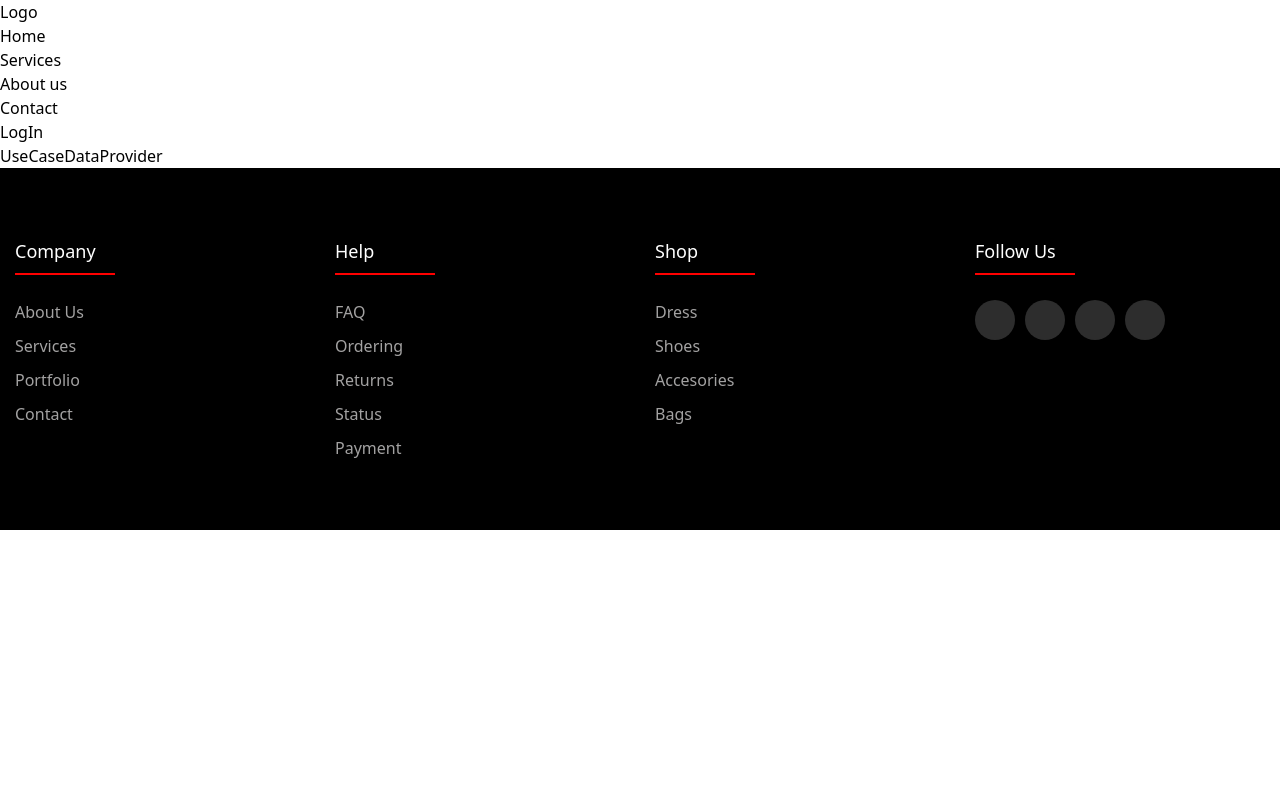
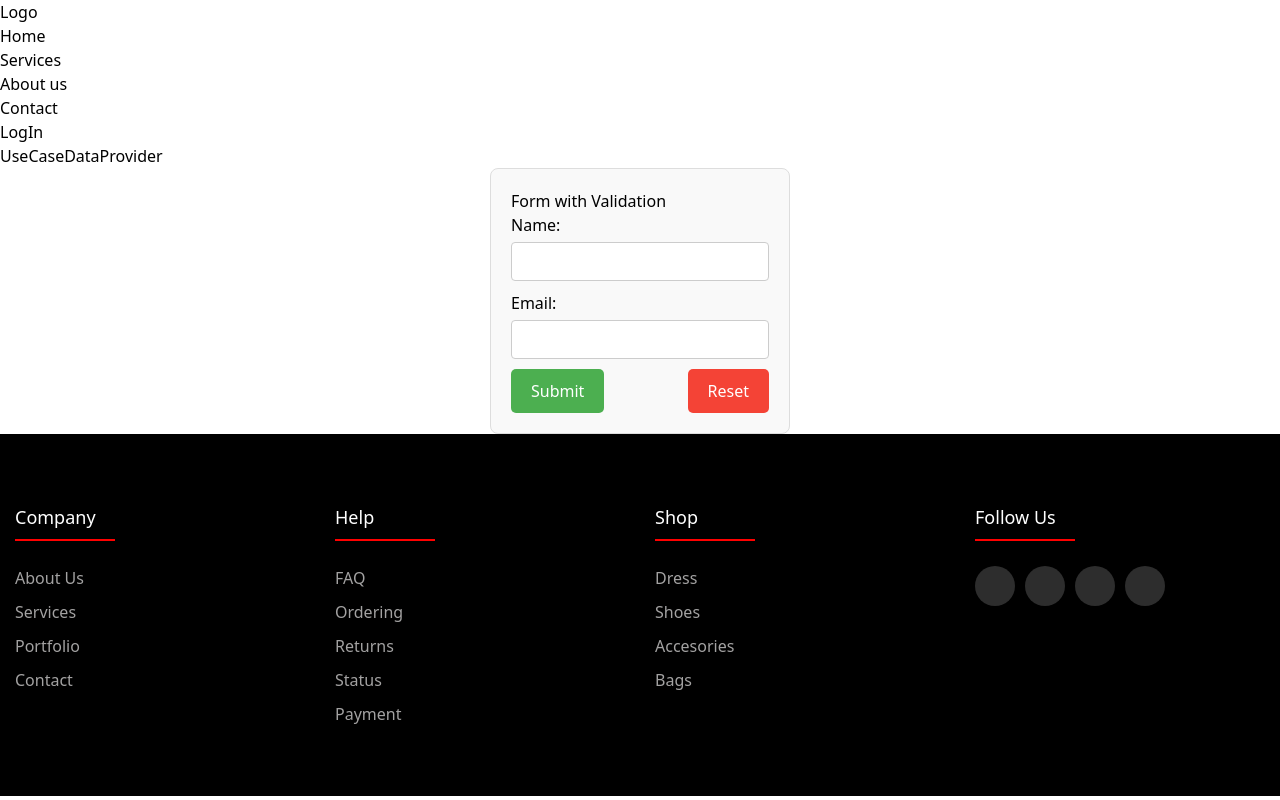
Before and after one commit to Codeer-man/web-dev, a React (Vite) app in the folder react/my-app/: page /useReducer in a window 1280 px wide. Built offline with nearby package versions, Linux system fonts and the light colour scheme.

Commit message:
useRef and useReduser hooks of react

```diff
--- a/react/my-app/src/App.jsx
+++ b/react/my-app/src/App.jsx
@@ -7,6 +7,8 @@ import Services from "./pages/Services";
 import Contact from "./pages/contactus"; // Renamed for consistency
 import Login from "./pages/Login";
 import Usecase from "./pages/Usecase";
+import Form from "./pages/useRef";
+import UseReduce from "./pages/useReduce";
 
 function App() {
   return (
@@ -20,6 +22,8 @@ function App() {
         <Route path="/contact" element={<Contact />} />
         <Route path="/login" element={<Login />} />
         <Route path="/usecase" element={<Usecase />} />
+        <Route path="/useRef" element={<Form />} />
+        <Route path="/useReducer" element={<UseReduce />} />
       </Routes>
       <Footer />
     </Router>
--- a/react/my-app/src/pages/Home.jsx
+++ b/react/my-app/src/pages/Home.jsx
@@ -1,7 +1,8 @@
-import React from "react";
-
 const Home = () => {
-  return <div>home</div>;
+  return (<div>
+    Welcome to the home page
+    </div>
+    );
 };
 
 export default Home;
--- /dev/null
+++ b/react/my-app/src/pages/useReduce.jsx
@@ -0,0 +1,194 @@
+import  { useReducer } from 'react';
+
+const initialState = {
+  name: '',
+  email: '',
+  emailValid: true,
+  nameValid: true,
+  error: '',
+  isSubmitted: false,
+};
+
+const formReducer = (state, action) => {
+  switch (action.type) {
+    case 'SET_FIELD':
+      return {
+        ...state,
+        [action.field]: action.value,
+        error: '', // Reset error when user updates a field
+      };
+
+    case 'VALIDATE_NAME':
+      return {
+        ...state,
+        nameValid: state.name.trim() !== '',
+        error: state.name.trim() === '' ? 'Name cannot be empty.' : '',
+      };
+
+    case 'VALIDATE_EMAIL':
+      const emailRegex = /^[a-zA-Z0-9._%+-]+@[a-zA-Z0-9.-]+\.[a-zA-Z]{2,4}$/;
+      return {
+        ...state,
+        emailValid: emailRegex.test(state.email),
+        error: !emailRegex.test(state.email) ? 'Invalid email format.' : '',
+      };
+
+    case 'SUBMIT_FORM':
+      if (!state.name || !state.email || !state.nameValid || !state.emailValid) {
+        return {
+          ...state,
+          error: 'Please fill out the form correctly.',
+        };
+      }
+      return {
+        ...state,
+        isSubmitted: true,
+        error: '', // Clear error on successful form submission
+      };
+
+    case 'RESET':
+      return initialState;
+
+    default:
+      return state;
+  }
+};
+
+function FormApp() {
+  // Use useReducer hook with the reducer and initial state
+  const [state, dispatch] = useReducer(formReducer, initialState);
+
+  // Handle input change for the name and email
+  const handleChange = (e) => {
+    dispatch({ type: 'SET_FIELD', field: e.target.name, value: e.target.value });
+  };
+
+  // Handle name validation
+  const handleNameBlur = () => {
+    dispatch({ type: 'VALIDATE_NAME' });
+  };
+
+  // Handle email validation
+  const handleEmailBlur = () => {
+    dispatch({ type: 'VALIDATE_EMAIL' });
+  };
+
+  // Handle form submission
+  const handleSubmit = (e) => {
+    e.preventDefault();
+    dispatch({ type: 'SUBMIT_FORM' });
+  };
+
+  // Reset the form
+  const handleReset = () => {
+    dispatch({ type: 'RESET' });
+  };
+
+  return (
+    <div style={styles.container}>
+      <h1>Form with Validation</h1>
+
+      {/* Error Message */}
+      {state.error && <p style={styles.error}>{state.error}</p>}
+
+      {/* Form */}
+      <form onSubmit={handleSubmit} style={styles.form}>
+        <div style={styles.inputContainer}>
+          <label>Name:</label>
+          <input
+            type="text"
+            name="name"
+            value={state.name}
+            onChange={handleChange}
+            onBlur={handleNameBlur}
+            style={styles.input}
+          />
+          {!state.nameValid && <span style={styles.errorText}>Name cannot be empty.</span>}
+        </div>
+
+        <div style={styles.inputContainer}>
+          <label>Email:</label>
+          <input
+            type="email"
+            name="email"
+            value={state.email}
+            onChange={handleChange}
+            onBlur={handleEmailBlur}
+            style={styles.input}
+          />
+          {!state.emailValid && <span style={styles.errorText}>Invalid email format.</span>}
+        </div>
+
+        <div style={styles.buttons}>
+          <button type="submit" style={styles.submitButton}>Submit</button>
+          <button type="button" onClick={handleReset} style={styles.resetButton}>Reset</button>
+        </div>
+      </form>
+
+      {/* Success Message */}
+      {state.isSubmitted && !state.error && <p style={styles.success}>Form submitted successfully!</p>}
+    </div>
+  );
+}
+
+const styles = {
+  container: {
+    width: '300px',
+    margin: '0 auto',
+    padding: '20px',
+    border: '1px solid #ddd',
+    borderRadius: '8px',
+    backgroundColor: '#f9f9f9',
+  },
+  form: {
+    display: 'flex',
+    flexDirection: 'column',
+  },
+  inputContainer: {
+    marginBottom: '10px',
+  },
+  input: {
+    width: '100%',
+    padding: '8px',
+    fontSize: '14px',
+    marginTop: '5px',
+    borderRadius: '4px',
+    border: '1px solid #ccc',
+  },
+  buttons: {
+    display: 'flex',
+    justifyContent: 'space-between',
+  },
+  submitButton: {
+    backgroundColor: '#4CAF50',
+    color: 'white',
+    border: 'none',
+    padding: '10px 20px',
+    borderRadius: '5px',
+    cursor: 'pointer',
+  },
+  resetButton: {
+    backgroundColor: '#f44336',
+    color: 'white',
+    border: 'none',
+    padding: '10px 20px',
+    borderRadius: '5px',
+    cursor: 'pointer',
+  },
+  error: {
+    color: 'red',
+    textAlign: 'center',
+    fontWeight: 'bold',
+  },
+  errorText: {
+    color: 'red',
+    fontSize: '12px',
+  },
+  success: {
+    color: 'green',
+    fontWeight: 'bold',
+    textAlign: 'center',
+  },
+};
+
+export default FormApp;
--- /dev/null
+++ b/react/my-app/src/pages/useRef.jsx
@@ -0,0 +1,132 @@
+import { useRef, useState } from "react";
+
+const Form = () => {
+  const nameRef = useRef("");
+  const emailRef = useRef("");
+  const messageRef = useRef("");
+  const [submitted, setSubmitted] = useState(false);
+
+  const handleSubmit = (e) => {
+    e.preventDefault();
+
+    const formData = {
+      name: nameRef.current.value,
+      email: emailRef.current.value,
+      message: messageRef.current.value,
+    };
+
+    // Show submitted data
+    setSubmitted(true);
+
+    // Clear form fields
+    nameRef.current.value = "";
+    emailRef.current.value = "";
+    messageRef.current.value = "";
+  };
+
+  return (
+    <div className="form-container">
+      <form onSubmit={handleSubmit} className="form">
+        <div className="form-group">
+          <label className="label">Name</label>
+          <input type="text" ref={nameRef} className="input" required />
+        </div>
+
+        <div className="form-group">
+          <label className="label">Email</label>
+          <input type="email" ref={emailRef} className="input" required />
+        </div>
+
+        <div className="form-group">
+          <label className="label">Message</label>
+          <textarea ref={messageRef} className="textarea" rows="4" required />
+        </div>
+
+        <button type="submit" className="submit-btn">
+          Submit
+        </button>
+      </form>
+
+      {submitted && (
+        <div className="success-message">
+          <p>Form submitted successfully!</p>
+        </div>
+      )}
+
+      {/* External CSS in the same file */}
+      <style jsx>{`
+        /* General container styling */
+        .form-container {
+          max-width: 400px;
+          margin: 50px auto;
+          padding: 20px;
+          background-color: white;
+          border-radius: 8px;
+          box-shadow: 0 4px 6px rgba(0, 0, 0, 0.1);
+        }
+
+        /* Form and input field styling */
+        .form {
+          display: flex;
+          flex-direction: column;
+        }
+
+        .form-group {
+          margin-bottom: 20px;
+        }
+
+        .label {
+          display: block;
+          font-size: 14px;
+          font-weight: bold;
+          color: #555;
+          margin-bottom: 8px;
+        }
+
+        .input,
+        .textarea {
+          width: 100%;
+          padding: 10px;
+          font-size: 14px;
+          border: 1px solid #ccc;
+          border-radius: 4px;
+          box-sizing: border-box;
+          transition: border-color 0.3s ease;
+        }
+
+        .input:focus,
+        .textarea:focus {
+          border-color: #4caf50;
+          outline: none;
+        }
+
+        .submit-btn {
+          padding: 12px 20px;
+          background-color: #4caf50;
+          color: white;
+          border: none;
+          border-radius: 4px;
+          font-size: 16px;
+          cursor: pointer;
+          transition: background-color 0.3s ease;
+        }
+
+        .submit-btn:hover {
+          background-color: #45a049;
+        }
+
+        /* Success message styling */
+        .success-message {
+          margin-top: 20px;
+          padding: 10px;
+          background-color: #e8f5e9;
+          border: 1px solid #4caf50;
+          border-radius: 4px;
+          color: #4caf50;
+        }
+      `}</style>
+    </div>
+  );
+};
+
+export default Form;
```
